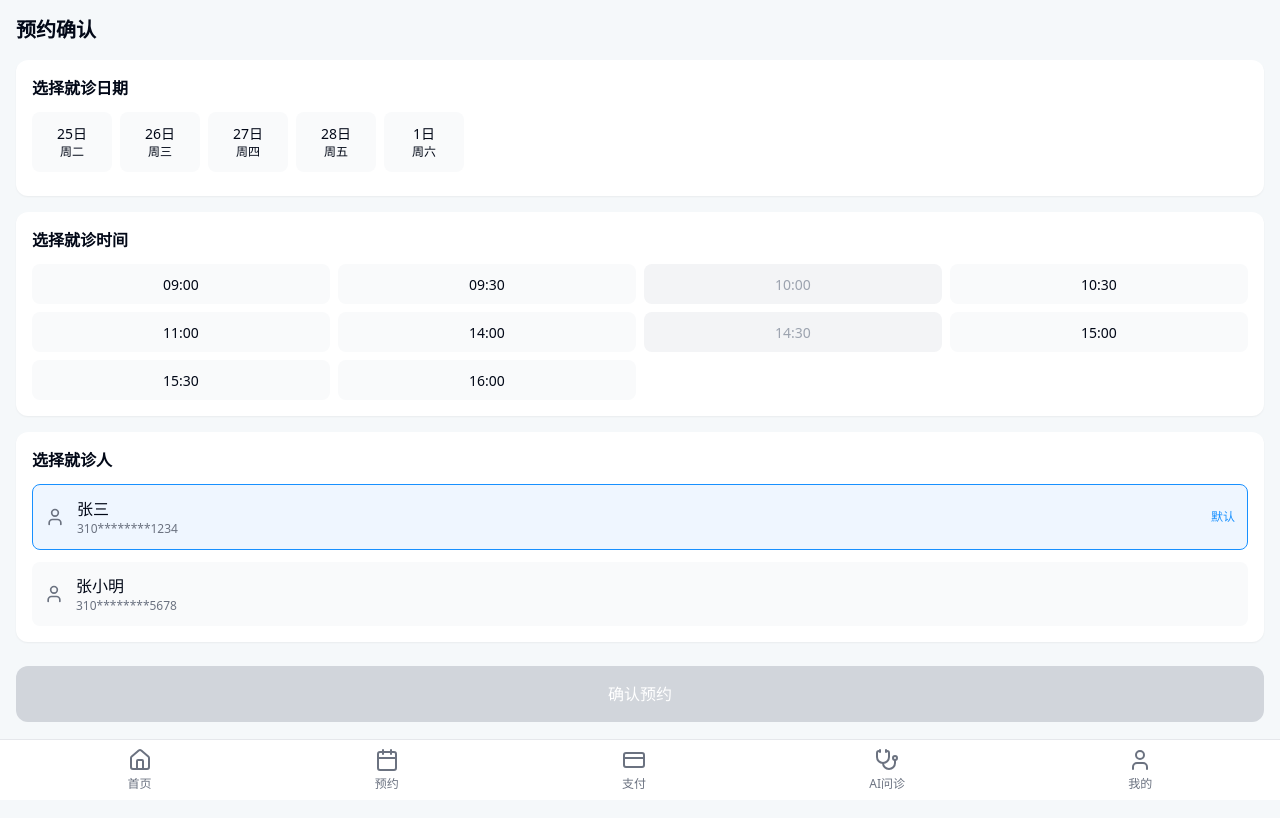
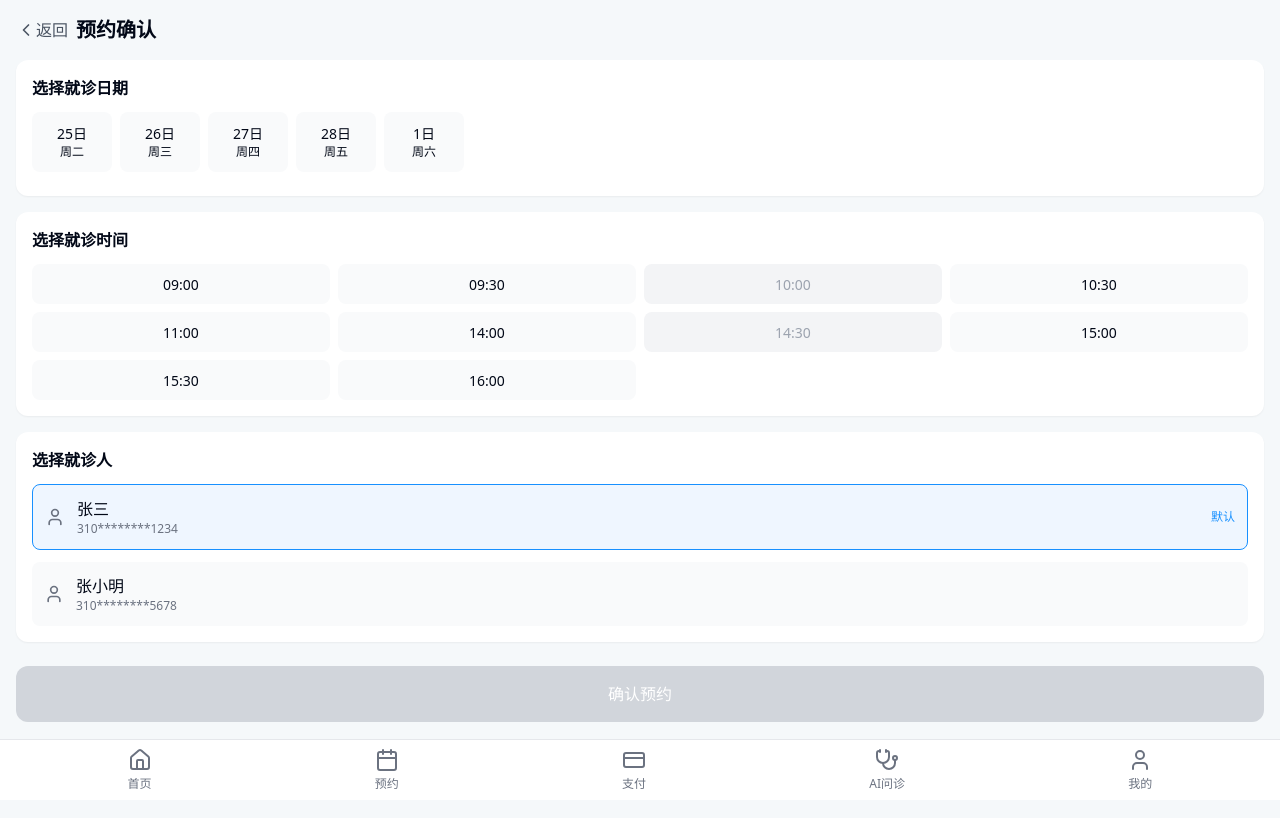
Before and after one commit to helel1905/medica-smart-scheduler, a React (Vite) app: page /appointments/booking in a window 1280 px wide. Built offline with nearby package versions, Linux system fonts and the light colour scheme.

Commit message:
Enhance Appointment Booking Page
Add a back button to the appointment booking page (/appointments/booking) and improve the interactive features.

```diff
--- a/src/pages/AppointmentBooking.tsx
+++ b/src/pages/AppointmentBooking.tsx
@@ -2,7 +2,7 @@
 import { useState } from "react";
 import { useLocation, useNavigate } from "react-router-dom";
 import Layout from "@/components/Layout";
-import { Calendar, Clock, User, ChevronRight } from "lucide-react";
+import { Calendar, Clock, User, ChevronRight, ChevronLeft } from "lucide-react";
 
 const mockTimeSlots = [
   { id: 1, time: "09:00", available: true },
@@ -29,6 +29,10 @@ const AppointmentBooking = () => {
   const [selectedTime, setSelectedTime] = useState<string | null>(null);
   const [selectedPatient, setSelectedPatient] = useState(mockPatients[0]);
 
+  const handleBack = () => {
+    navigate(-1);
+  };
+
   const handleSubmit = () => {
     if (!selectedTime || !selectedPatient) return;
 
@@ -47,7 +51,17 @@ const AppointmentBooking = () => {
   return (
     <Layout>
       <div className="p-4 animate-fade-in">
-        <h1 className="text-xl font-bold mb-4">预约确认</h1>
+        {/* 添加返回按钮 */}
+        <div className="flex items-center mb-4">
+          <button
+            onClick={handleBack}
+            className="flex items-center text-gray-600"
+          >
+            <ChevronLeft className="w-5 h-5" />
+            返回
+          </button>
+          <h1 className="text-xl font-bold ml-2">预约确认</h1>
+        </div>
 
         {/* Date Selection */}
         <div className="bg-white rounded-xl p-4 shadow-sm mb-4">
```
